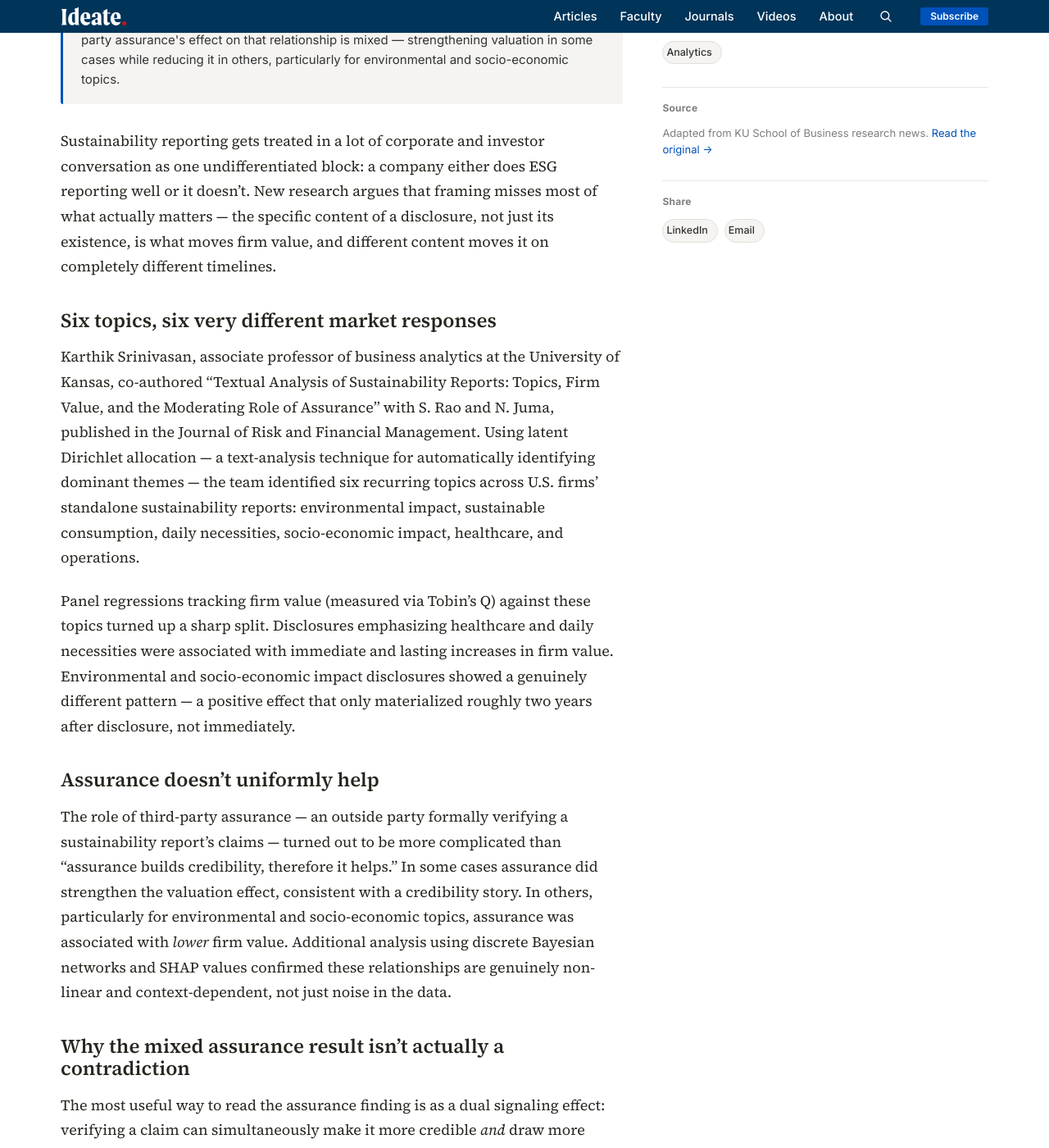
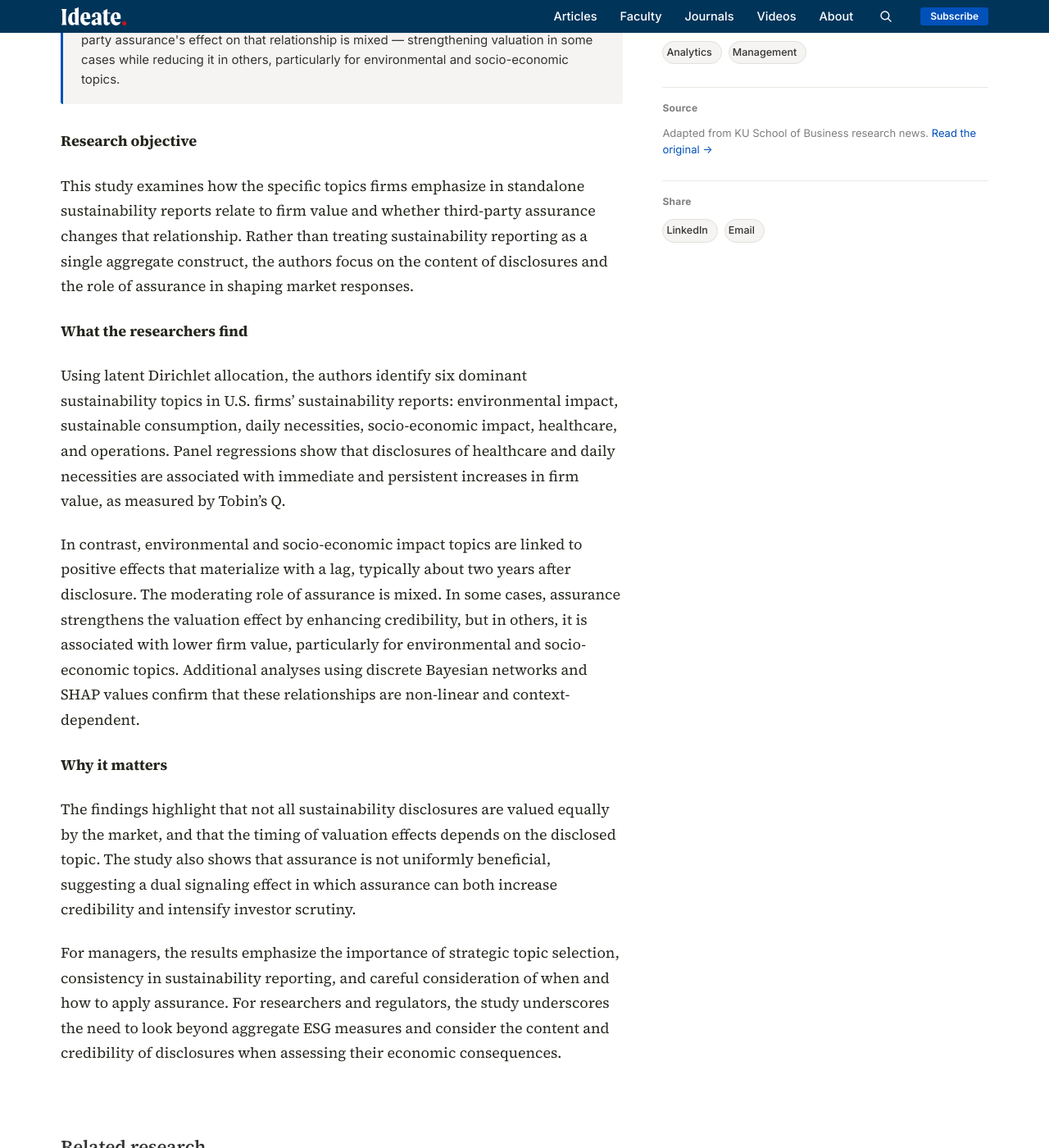
Before and after one commit to KUBschool/ideate, a Jekyll site: the page built from _articles/2025-09-15-sustainability-disclosure-firm-value.md, in a window 1280 px wide and 1400 px high, scrolled down 1058 px. Shown: the whole window at 82% size. Built offline with Jekyll 4.4.1, drawn with Linux system fonts in a browser that asks for light colours; some of the changed text lies outside the part shown.

Commit message:
Update Article “2025-09-15-sustainability-disclosure-firm-value”

```diff
--- a/_articles/2025-09-15-sustainability-disclosure-firm-value.md
+++ b/_articles/2025-09-15-sustainability-disclosure-firm-value.md
@@ -23,19 +26,18 @@
 journal: Journal of Risk and Financial Management
 journal_url: https://www.researchgate.net/publication/394807328_Textual_Analysis_of_Sustainability_Reports_Topics_Firm_Value_and_the_Moderating_Role_of_Assurance
 ---
+#### Research objective
 
-Sustainability reporting gets treated in a lot of corporate and investor conversation as one undifferentiated block: a company either does ESG reporting well or it doesn't. New research argues that framing misses most of what actually matters — the specific content of a disclosure, not just its existence, is what moves firm value, and different content moves it on completely different timelines.
+This study examines how the specific topics firms emphasize in standalone sustainability reports relate to firm value and whether third-party assurance changes that relationship. Rather than treating sustainability reporting as a single aggregate construct, the authors focus on the content of disclosures and the role of assurance in shaping market responses.
 
-## Six topics, six very different market responses
+#### What the researchers find
 
-Karthik Srinivasan, associate professor of business analytics at the University of Kansas, co-authored "Textual Analysis of Sustainability Reports: Topics, Firm Value, and the Moderating Role of Assurance" with S. Rao and N. Juma, published in the Journal of Risk and Financial Management. Using latent Dirichlet allocation — a text-analysis technique for automatically identifying dominant themes — the team identified six recurring topics across U.S. firms' standalone sustainability reports: environmental impact, sustainable consumption, daily necessities, socio-economic impact, healthcare, and operations.
+Using latent Dirichlet allocation, the authors identify six dominant sustainability topics in U.S. firms’ sustainability reports: environmental impact, sustainable consumption, daily necessities, socio-economic impact, healthcare, and operations. Panel regressions show that disclosures of healthcare and daily necessities are associated with immediate and persistent increases in firm value, as measured by Tobin’s Q.
 
-Panel regressions tracking firm value (measured via Tobin's Q) against these topics turned up a sharp split. Disclosures emphasizing healthcare and daily necessities were associated with immediate and lasting increases in firm value. Environmental and socio-economic impact disclosures showed a genuinely different pattern — a positive effect that only materialized roughly two years after disclosure, not immediately.
+In contrast, environmental and socio-economic impact topics are linked to positive effects that materialize with a lag, typically about two years after disclosure. The moderating role of assurance is mixed. In some cases, assurance strengthens the valuation effect by enhancing credibility, but in others, it is associated with lower firm value, particularly for environmental and socio-economic topics. Additional analyses using discrete Bayesian networks and SHAP values confirm that these relationships are non-linear and context-dependent.
 
-## Assurance doesn't uniformly help
+#### Why it matters
 
-The role of third-party assurance — an outside party formally verifying a sustainability report's claims — turned out to be more complicated than "assurance builds credibility, therefore it helps." In some cases assurance did strengthen the valuation effect, consistent with a credibility story. In others, particularly for environmental and socio-economic topics, assurance was associated with *lower* firm value. Additional analysis using discrete Bayesian networks and SHAP values confirmed these relationships are genuinely non-linear and context-dependent, not just noise in the data.
+The findings highlight that not all sustainability disclosures are valued equally by the market, and that the timing of valuation effects depends on the disclosed topic. The study also shows that assurance is not uniformly beneficial, suggesting a dual signaling effect in which assurance can both increase credibility and intensify investor scrutiny.
 
-## Why the mixed assurance result isn't actually a contradiction
-
-The most useful way to read the assurance finding is as a dual signaling effect: verifying a claim can simultaneously make it more credible *and* draw more investor scrutiny to it, with the net effect depending on the topic and what scrutiny tends to uncover. For managers, the practical implication is that strategic topic selection and consistency matter as much as whether a report gets assured at all — and that timing expectations should differ by topic, since a sustainability disclosure that seems to have no market effect after a quarter or two may simply be one of the topics that takes two years to pay off.
+For managers, the results emphasize the importance of strategic topic selection, consistency in sustainability reporting, and careful consideration of when and how to apply assurance. For researchers and regulators, the study underscores the need to look beyond aggregate ESG measures and consider the content and credibility of disclosures when assessing their economic consequences.
```
Also changed, not shown: other parts of _articles/2025-09-15-sustainability-disclosure-firm-value.md (+4 -1 lines), assets/uploads/firm-esg.jpeg (added).
